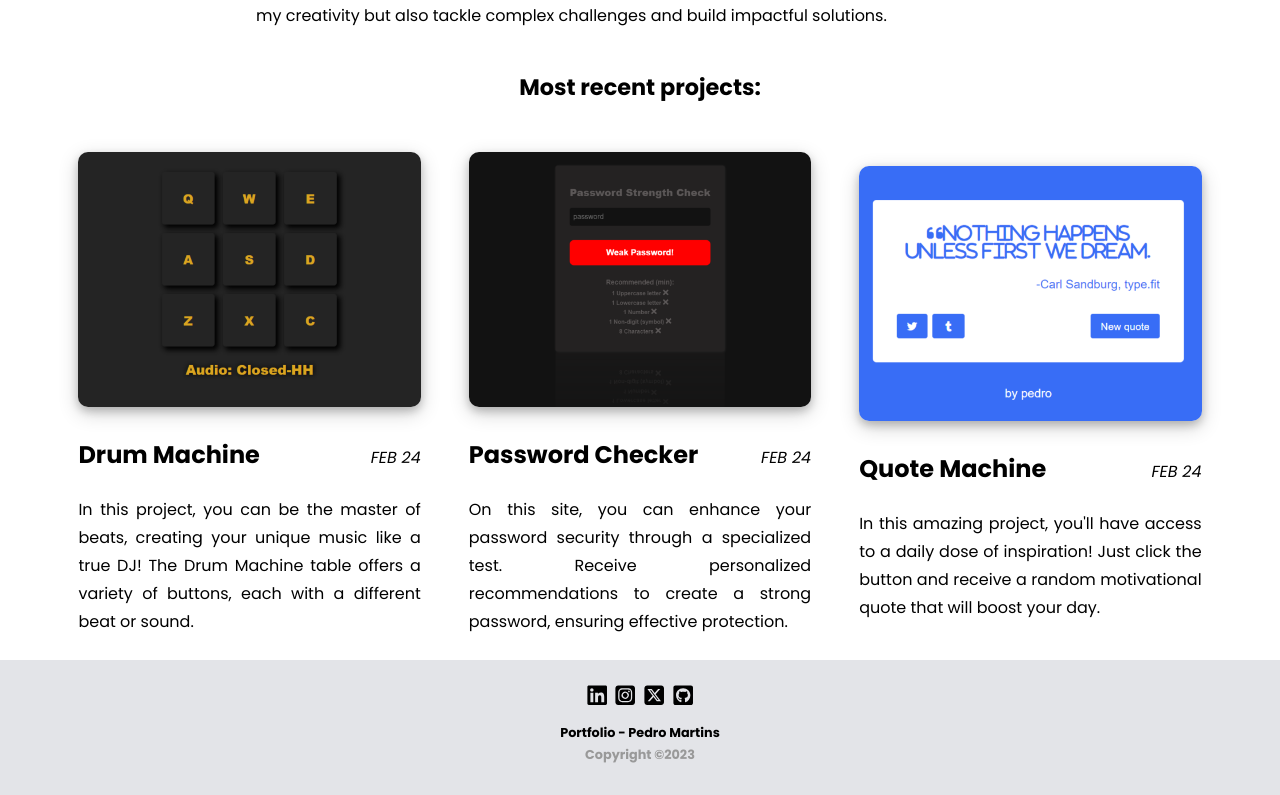
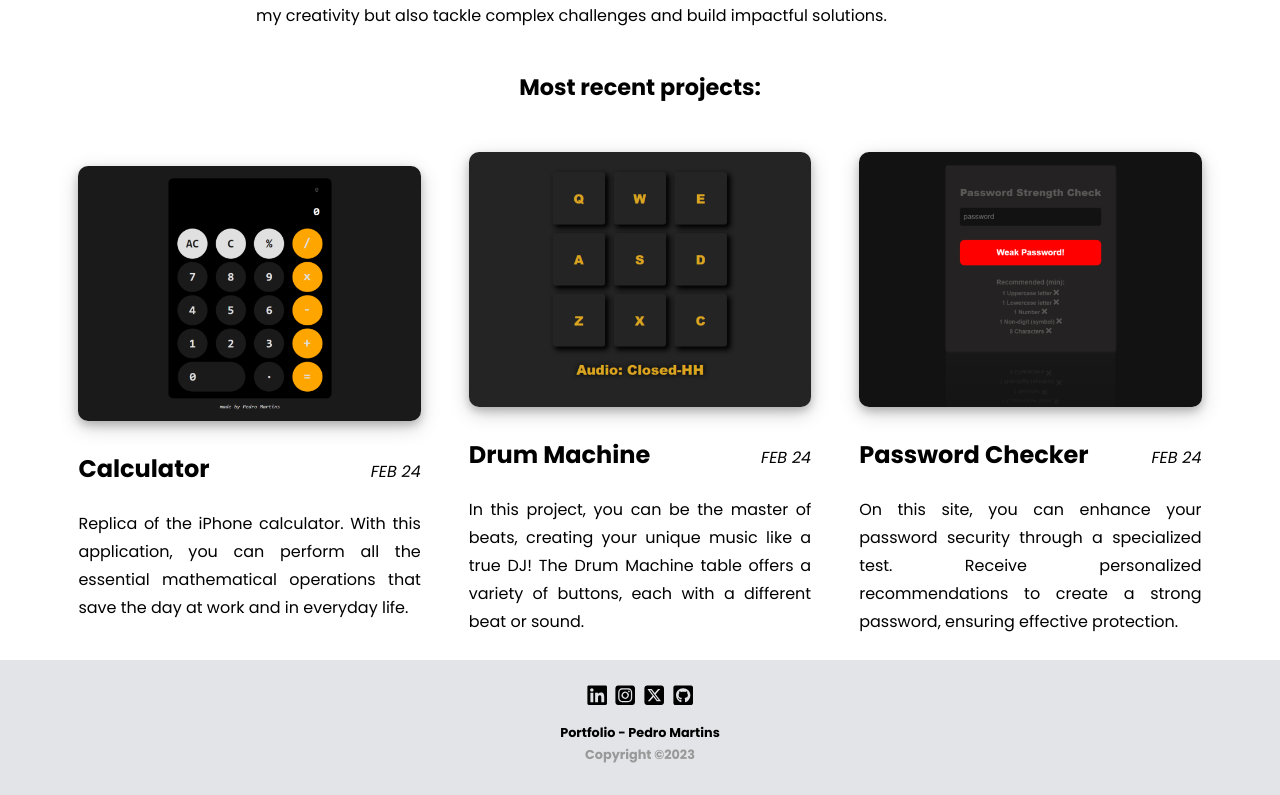
Before and after one commit to pedrofsmartins3/portfolio-pedromartins, a React (Vite) app: page /about in a window 1280 px wide. Shown: the part 911-1706 px from the top of the page. Built offline with nearby package versions, Linux system fonts and the light colour scheme.

Commit message:
new calculator project

```diff
--- a/Components/Data/Projects.js
+++ b/Components/Data/Projects.js
@@ -84,7 +84,7 @@ export const pt = [
         "minidescription": "Neste site, poderá aprimorar a segurança da sua senha através de um teste especializado. Receba recomendações personalizadas para criar uma senha robusta, garantindo uma proteção eficaz.",
         "description": "Neste site, poderá aprimorar a segurança da sua senha através de um teste especializado. Receba recomendações personalizadas para criar uma senha robusta, garantindo uma proteção eficaz. O site avalia automaticamente a força da sua senha, emitindo avisos sobre sua segurança, classificando-a como Fraca, Moderada ou Forte, proporcionando assim uma camada adicional de proteção para suas informações.",
         "repository": "https://github.com/pedrofsmartins3/Password-Strength-Checker",
-        "site": "https://shiny-dolphin-0e24bf.netlify.app/",
+        "site": "https://password-strength-checker-pedro.netlify.app/",
         "language": "React"
     },
     {
@@ -94,8 +94,19 @@ export const pt = [
         "date": "FEV 24",
         "minidescription": "Neste projeto, podes ser o mestre das batidas, criando a tua música única como um verdadeiro DJ! A mesa de Drum-machine oferece uma variedade de botões, cada um com uma batida ou som diferente.",
         "description": "Neste projeto, podes ser o mestre das batidas, criando a tua música única como um verdadeiro DJ! A mesa de Drum-machine oferece uma variedade de botões, cada um com uma batida ou som diferente. Sinta-se à vontade para soltar sua criatividade, clicando nos botões com o rato ou usando as teclas do teclado correspondentes. Quem será capaz de produzir a melhor melodia?",
-        "repository": "https://github.com/pedrofsmartins3/drum-react-js",
-        "site": "https://fabulous-seahorse-52c736.netlify.app/",
+        "repository": "https://github.com/pedrofsmartins3/Calculator-React-js",
+        "site": "https://drum-machine-pedro-martins.netlify.app/",
+        "language": "React"
+    },
+    {
+        "id": 10,
+        "title": "Calculadora",
+        "img": "calculator.png",
+        "date": "FEV 24",
+        "minidescription": "Réplica da calculadora do iPhone. Com esta aplicação, poderás realizar todas as operações matemáticas essenciais que salvam o dia no trabalho e no cotidiano.",
+        "description": "Transformei as minhas habilidades de JavaScript numa ferramenta poderosa: uma réplica da calculadora do iPhone. Com esta aplicação, poderás realizar todas as operações matemáticas essenciais que salvam o dia no trabalho e no cotidiano. Cada função e método foi refinado meticulosamente para garantir um desempenho impecável da calculadora",
+        "repository": "https://github.com/pedrofsmartins3/Calculator-React-js",
+        "site": "https://calculator-react-js-pedro.netlify.app/",
         "language": "React"
     }
 ]
@@ -186,7 +197,7 @@ export const eng = [
         "minidescription": "On this site, you can enhance your password security through a specialized test. Receive personalized recommendations to create a strong password, ensuring effective protection.",
         "description": "On this site, you can enhance your password security through a specialized test. Receive personalized recommendations to create a strong password, ensuring effective protection. The site automatically evaluates the strength of your password, issuing warnings about its security, categorizing it as Weak, Moderate, or Strong, providing an additional layer of protection for your information.",
         "repository": "https://github.com/pedrofsmartins3/Password-Strength-Checker",
-        "site": "https://shiny-dolphin-0e24bf.netlify.app/",
+        "site": "https://password-strength-checker-pedro.netlify.app/",
         "language": "React"
     },
     {
@@ -197,8 +208,20 @@ export const eng = [
         "minidescription": "In this project, you can be the master of beats, creating your unique music like a true DJ! The Drum Machine table offers a variety of buttons, each with a different beat or sound.",
         "description": "In this project, you can be the master of beats, creating your unique music like a true DJ! The Drum Machine table offers a variety of buttons, each with a different beat or sound. Feel free to unleash your creativity by clicking the buttons with the mouse or using the corresponding keyboard keys. Who will be able to produce the best melody?",
         "repository": "https://github.com/pedrofsmartins3/drum-react-js",
-        "site": "https://fabulous-seahorse-52c736.netlify.app/",
+        "site": "https://drum-machine-pedro-martins.netlify.app/",
+        "language": "React"
+    },
+    {
+        "id": 10,
+        "title": "Calculator",
+        "img": "calculator.png",
+        "date": "FEB 24",
+        "minidescription": "Replica of the iPhone calculator. With this application, you can perform all the essential mathematical operations that save the day at work and in everyday life.",
+        "description": "I turned my JavaScript skills into a powerful tool: a replica of the iPhone calculator. With this application, you can perform all the essential mathematical operations that save the day at work and in everyday life. Each function and method has been meticulously refined to ensure flawless calculator performance.",
+        "repository": "https://github.com/pedrofsmartins3/Calculator-React-js",
+        "site": "https://calculator-react-js-pedro.netlify.app/",
         "language": "React"
     }
 
+
 ]
```
Also changed, not shown: public/assets/calculator.png (added).
